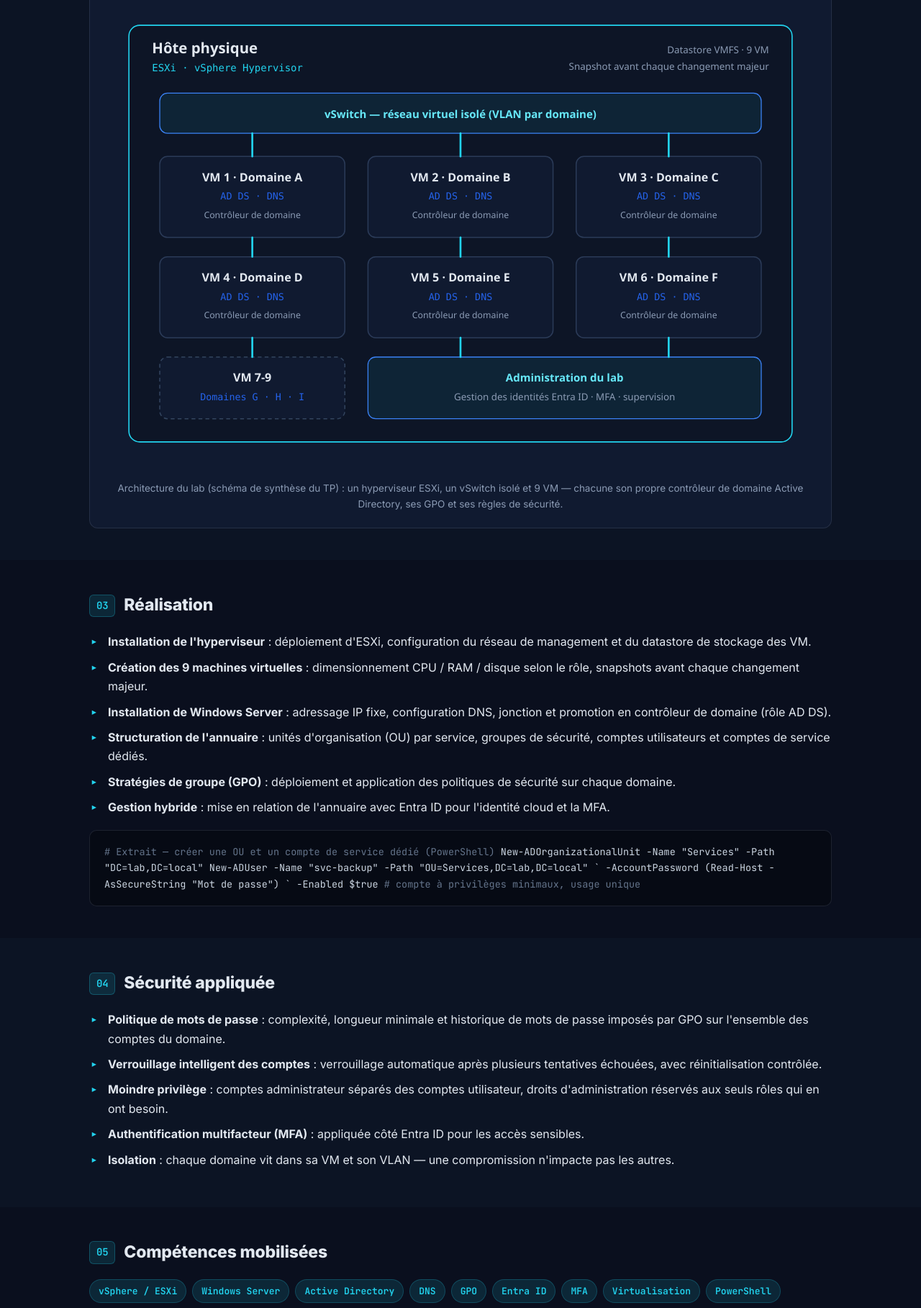
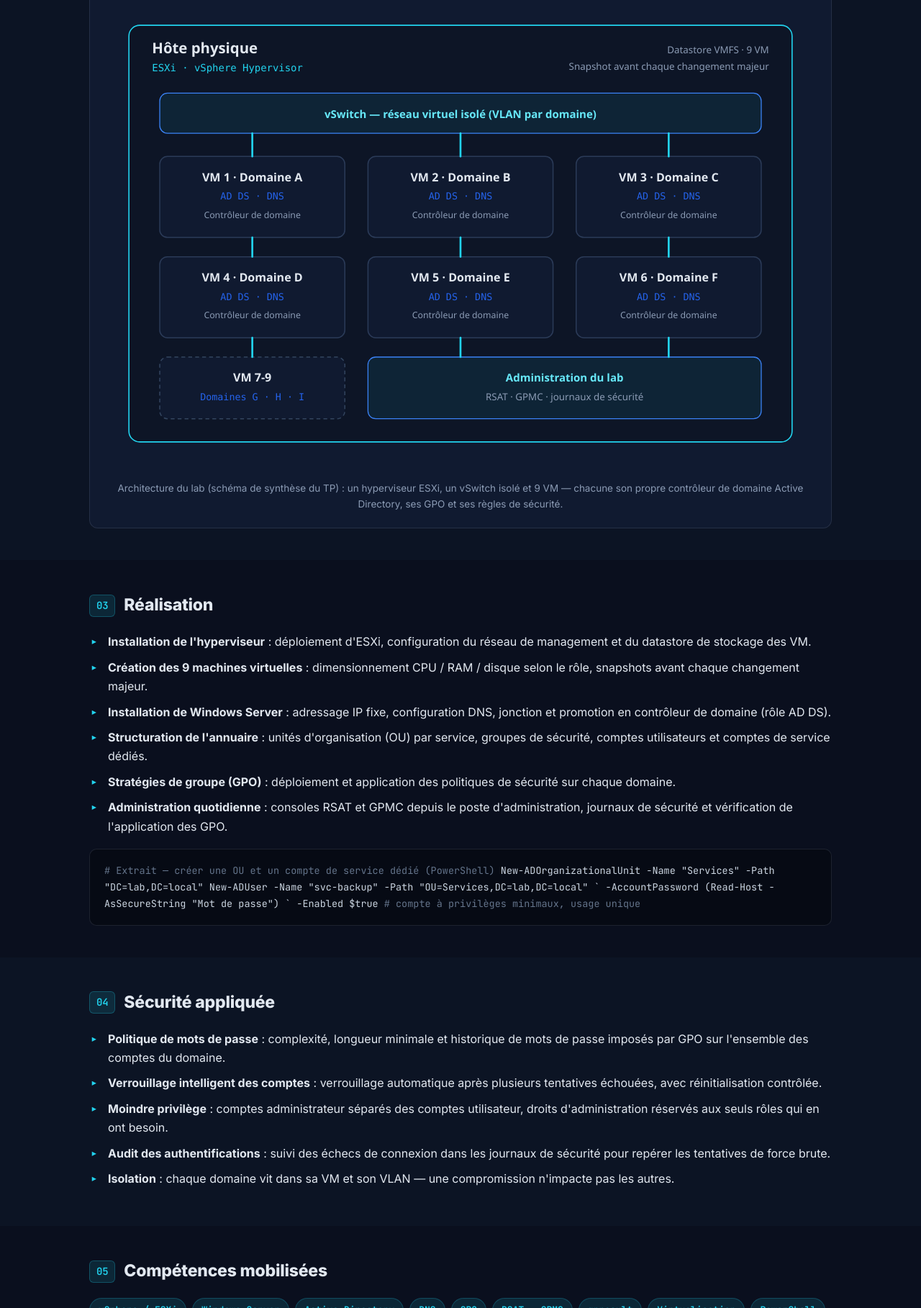
Before and after one commit to narcusensei/narcusensei.github.io, a plain HTML site: page projets/vsphere-ad.html in a window 1280 px wide. Shown: the part 983-2800 px from the top of the page at 72% size. Drawn offline with Linux system fonts and the light colour scheme.

Commit message:
Lab vSphere : correction factuelle — 100% on-prem (RSAT/GPMC/journaux), retrait Entra ID/MFA

```diff
--- a/projets/vsphere-ad.html
+++ b/projets/vsphere-ad.html
@@ -4,7 +4,7 @@
   <meta charset="UTF-8">
   <meta name="viewport" content="width=device-width, initial-scale=1.0">
   <title>Lab vSphere &amp; Active Directory — Lénaïc Dissaké</title>
-  <meta name="description" content="Déploiement et administration d'un hyperviseur vSphere hébergeant 9 VM avec annuaire Active Directory : politiques de mots de passe, moindre privilège, verrouillage des comptes et MFA.">
+  <meta name="description" content="Déploiement et administration d'un hyperviseur vSphere hébergeant 9 VM avec annuaire Active Directory : politiques de mots de passe, moindre privilège, verrouillage des comptes et audit des authentifications.">
   <link rel="icon" type="image/svg+xml" href="../assets/img/favicon.svg">
   <link rel="preconnect" href="https://fonts.googleapis.com">
   <link rel="preconnect" href="https://fonts.gstatic.com" crossorigin>
@@ -55,7 +55,7 @@
           </span>
           <span>
             <svg viewBox="0 0 24 24" fill="none" stroke="currentColor" stroke-width="2" stroke-linecap="round" stroke-linejoin="round"><path d="M12 22s8-4 8-10V5l-8-3-8 3v7c0 6 8 10 8 10z"/></svg>
-            GPO · Moindre privilège · MFA
+            GPO · Moindre privilège · Verrouillage
           </span>
         </div>
       </div>
@@ -133,7 +133,7 @@
 
               <rect x="340" y="460" width="510" height="80" rx="10" fill="rgba(34,211,238,0.08)" stroke="#3b82f6" stroke-width="1.2"/>
               <text x="595" y="492" text-anchor="middle" font-family="Segoe UI, sans-serif" font-size="14" font-weight="600" fill="#67e8f9">Administration du lab</text>
-              <text x="595" y="516" text-anchor="middle" font-family="Segoe UI, sans-serif" font-size="12.5" fill="#8b9bb4">Gestion des identités Entra ID · MFA · supervision</text>
+              <text x="595" y="516" text-anchor="middle" font-family="Segoe UI, sans-serif" font-size="12.5" fill="#8b9bb4">RSAT · GPMC · journaux de sécurité</text>
             </g>
 
             <!-- Connexions vSwitch -> VM -->
@@ -164,7 +164,7 @@
           <li><strong>Installation de Windows Server</strong> : adressage IP fixe, configuration DNS, jonction et promotion en contrôleur de domaine (rôle AD DS).</li>
           <li><strong>Structuration de l'annuaire</strong> : unités d'organisation (OU) par service, groupes de sécurité, comptes utilisateurs et comptes de service dédiés.</li>
           <li><strong>Stratégies de groupe (GPO)</strong> : déploiement et application des politiques de sécurité sur chaque domaine.</li>
-          <li><strong>Gestion hybride</strong> : mise en relation de l'annuaire avec Entra ID pour l'identité cloud et la MFA.</li>
+          <li><strong>Administration quotidienne</strong> : consoles RSAT et GPMC depuis le poste d'administration, journaux de sécurité et vérification de l'application des GPO.</li>
         </ul>
         <div class="code-block">
 <span class="cmt"># Extrait — créer une OU et un compte de service dédié (PowerShell)</span>
@@ -184,7 +184,7 @@ New-ADUser -Name "svc-backup" -Path "OU=Services,DC=lab,DC=local" `
           <li><strong>Politique de mots de passe</strong> : complexité, longueur minimale et historique de mots de passe imposés par GPO sur l'ensemble des comptes du domaine.</li>
           <li><strong>Verrouillage intelligent des comptes</strong> : verrouillage automatique après plusieurs tentatives échouées, avec réinitialisation contrôlée.</li>
           <li><strong>Moindre privilège</strong> : comptes administrateur séparés des comptes utilisateur, droits d'administration réservés aux seuls rôles qui en ont besoin.</li>
-          <li><strong>Authentification multifacteur (MFA)</strong> : appliquée côté Entra ID pour les accès sensibles.</li>
+          <li><strong>Audit des authentifications</strong> : suivi des échecs de connexion dans les journaux de sécurité pour repérer les tentatives de force brute.</li>
           <li><strong>Isolation</strong> : chaque domaine vit dans sa VM et son VLAN — une compromission n'impacte pas les autres.</li>
         </ul>
       </div>
@@ -195,7 +195,7 @@ New-ADUser -Name "svc-backup" -Path "OU=Services,DC=lab,DC=local" `
       <div class="container">
         <h2><span class="num">05</span>Compétences mobilisées</h2>
         <div class="tags">
-          <span>vSphere / ESXi</span><span>Windows Server</span><span>Active Directory</span><span>DNS</span><span>GPO</span><span>Entra ID</span><span>MFA</span><span>Virtualisation</span><span>PowerShell</span><span>Gestion des identités</span>
+          <span>vSphere / ESXi</span><span>Windows Server</span><span>Active Directory</span><span>DNS</span><span>GPO</span><span>RSAT · GPMC</span><span>gpresult</span><span>Virtualisation</span><span>PowerShell</span><span>Gestion des identités</span>
         </div>
       </div>
     </section>
```
